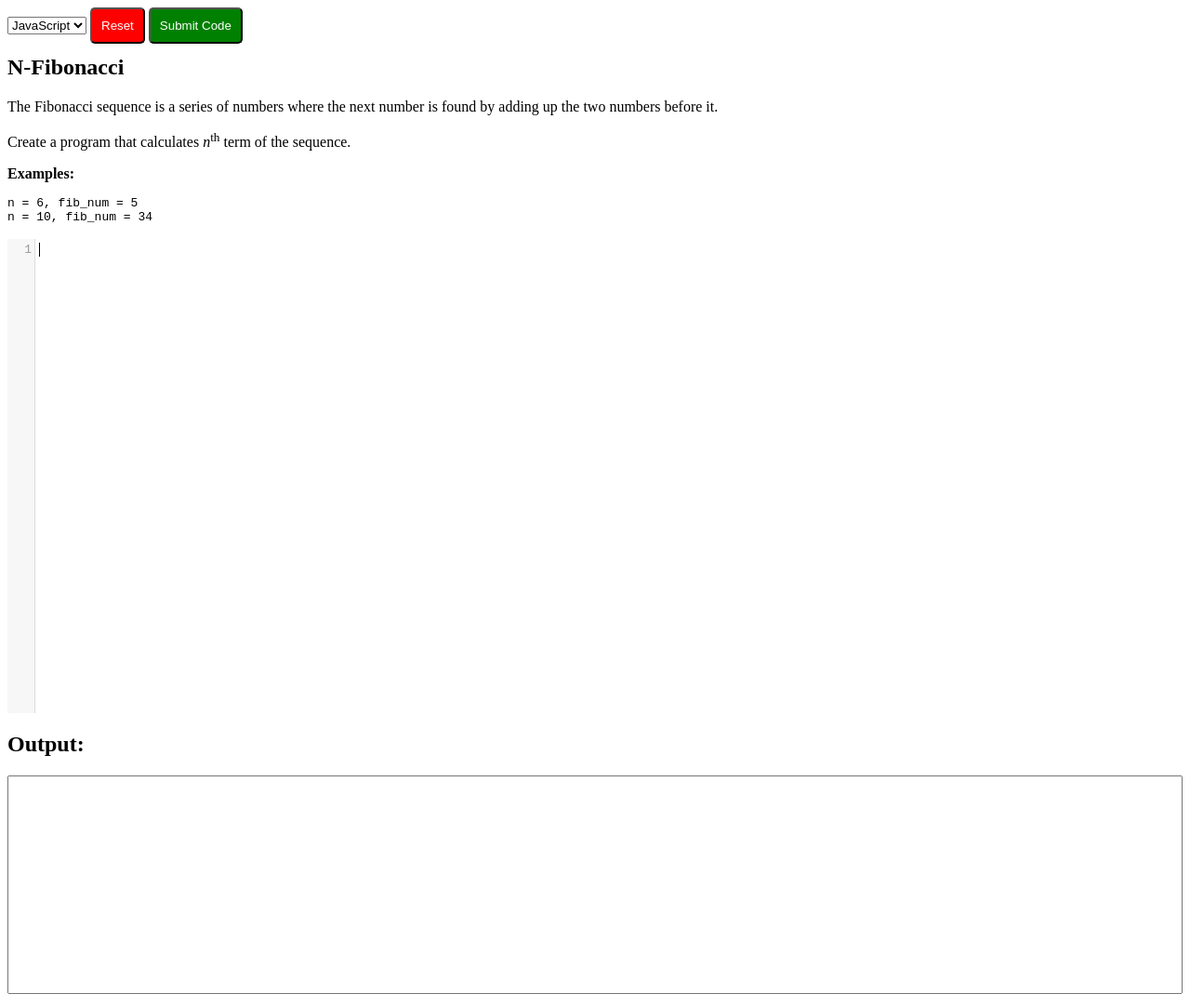
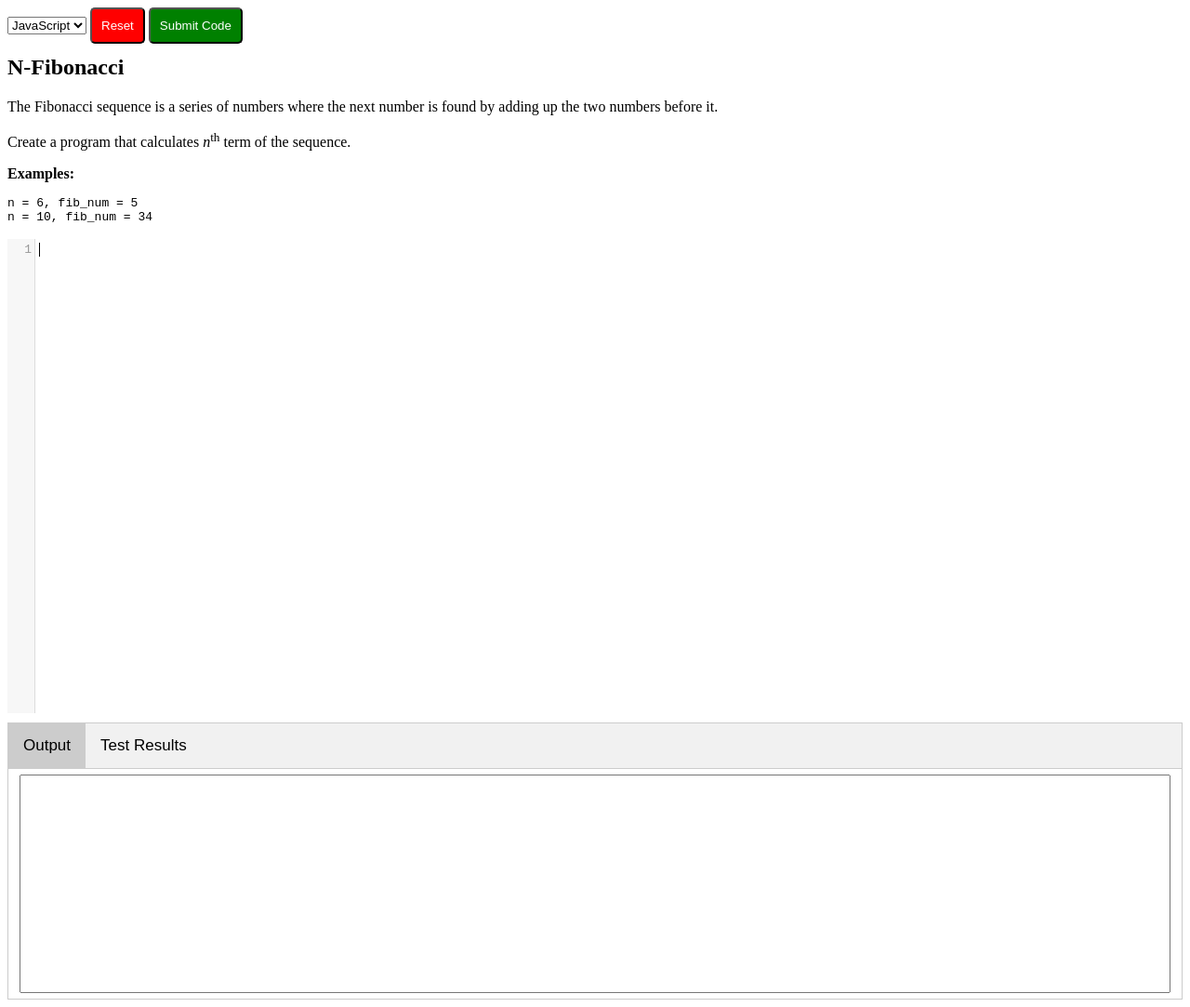
Before and after one commit to reesdraminski/hardModeCode, a website: page public/index.html in a window 1280 px wide. Shown: the whole page at 93% size. Drawn offline with Linux system fonts and the light colour scheme.

Commit message:
Add unit testing and test display

```diff
--- a/package.json
+++ b/package.json
@@ -4,11 +4,15 @@
   "description": "",
   "main": "server.js",
   "scripts": {
-    "test": "echo \"Error: no test specified\" && exit 1"
+    "test": "jest",
+    "start": "node server.js"
   },
   "author": "Rees Draminski",
   "license": "MIT",
   "dependencies": {
     "express": "^4.17.1"
+  },
+  "devDependencies": {
+    "jest": "^24.9.0"
   }
 }
--- a/public/app.js
+++ b/public/app.js
@@ -40,10 +40,35 @@ function submit() {
     fetch(request)
     .then(response => response.json())
     .then(data => {
-        document.getElementById("output").innerHTML += data.output;
+        // show console errors and output
+        document.getElementById("console").value = data.output;
+        document.getElementById("console").value += data.error;
 
-        document.getElementById("output").value += data.error;
+        // calculate test result icons
+        for (let test in data.testResults) {
+            document.getElementById("testResults").innerHTML += test + ": " + (data.testResults[test].passed ? "&#10003;" : "&#10060;") + "<br>";
+        }
     });
+}
+
+/**
+ * Open a tab in the drawer.
+ */
+function openTab(tabName) {
+    // toggle tab links
+    for (let el of document.getElementsByClassName("tablinks"))
+        el.classList.toggle("active");
+
+    // if output clicked, show output and hide testResults
+    if (tabName == "output") {
+        document.getElementById("output").style.display = "";
+        document.getElementById("testResults").style.display = "none";
+    }
+    // if testResults clicked, show testResults and hide output
+    else if (tabName == "testResults") {
+        document.getElementById("testResults").style.display = "";
+        document.getElementById("output").style.display = "none";
+    }
 }
 
 /**
--- a/public/index.html
+++ b/public/index.html
@@ -18,7 +18,7 @@
             #reset { background-color: red; color: white; }
             #submit { background-color: green; color: white; }
 
-            #output {
+            #console, #testResults {
                 height: 30%;
                 width: 100%;
 
@@ -33,6 +33,44 @@
                 box-shadow: none;
 
                 resize: none;
+            }
+
+            /* Style the tab */
+            /* https://www.w3schools.com/howto/howto_js_tabs.asp */
+            .tab {
+                overflow: hidden;
+                border: 1px solid #ccc;
+                background-color: #f1f1f1;
+                margin-top: 10px;
+            }
+
+            /* Style the buttons inside the tab */
+            .tab button {
+                background-color: inherit;
+                float: left;
+                border: none;
+                outline: none;
+                cursor: pointer;
+                padding: 14px 16px;
+                transition: 0.3s;
+                font-size: 17px;
+            }
+
+            /* Change background color of buttons on hover */
+            .tab button:hover {
+                background-color: #ddd;
+            }
+
+            /* Create an active/current tablink class */
+            .tab button.active {
+                background-color: #ccc;
+            }
+
+            /* Style the tab content */
+            .tabcontent {
+                padding: 6px 12px;
+                border: 1px solid #ccc;
+                border-top: none;
             }
         </style>
     </head>
@@ -68,9 +106,17 @@
 
         <div id="editor"></div>
 
-        <div>
-            <h2>Output:</h2>
-            <textarea id="output" readonly></textarea>
+        <div id="results">
+            <div class="tab">
+                <button class="tablinks active" onclick="openTab('output')">Output</button>
+                <button class="tablinks" onclick="openTab('testResults')">Test Results</button>
+            </div>
+
+            <div id="output" class="tabcontent">
+                <textarea id="console" readonly></textarea>
+            </div>
+
+            <div id="testResults" class="tabcontent" style="display: none;"></div>
         </div>
 
         <script src="codemirror/lib/codemirror.js"></script>
```
Also changed, not shown: n_fib.test.js (added, +31 -0 lines), server.js (+14 -2 lines), 1 other file.
